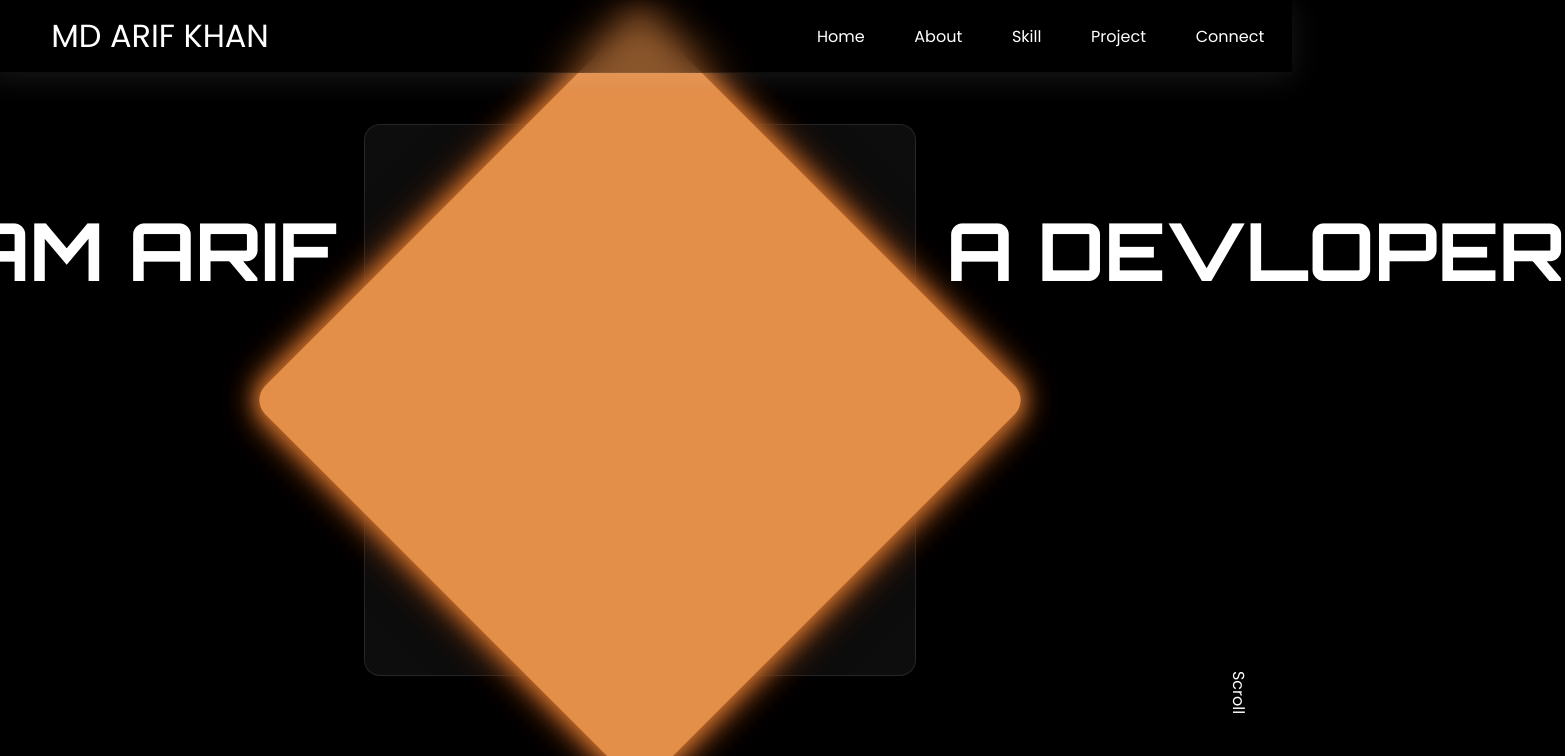
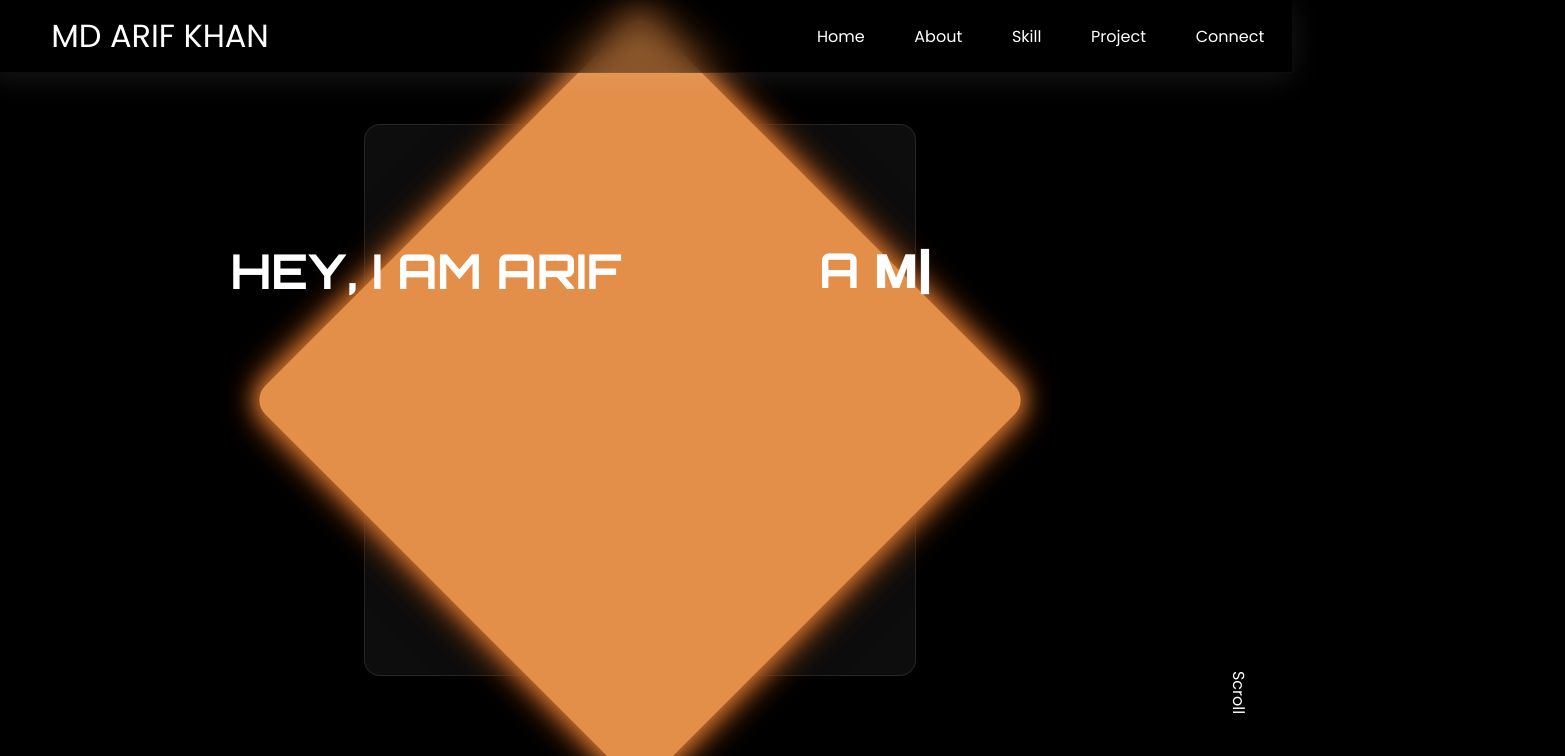
Before and after one commit to Arifkhan2007111/Portfolio, a React (Vite) app in the folder FrontEnd/: page / in a window 1280 px wide. Shown: the top 756 px of the page, 1565 px wide, since content can reach past the window. Built offline with nearby package versions, Linux system fonts and the light colour scheme.

Commit message:
Typewriter effect

```diff
--- a/FrontEnd/package.json
+++ b/FrontEnd/package.json
@@ -17,7 +17,8 @@
     "@fortawesome/react-fontawesome": "^0.2.2",
     "lenis": "^1.3.2",
     "react": "^19.0.0",
-    "react-dom": "^19.0.0"
+    "react-dom": "^19.0.0",
+    "typed.js": "^2.1.0"
   },
   "devDependencies": {
     "@eslint/js": "^9.21.0",
--- a/FrontEnd/src/Components/landing.jsx
+++ b/FrontEnd/src/Components/landing.jsx
@@ -1,5 +1,6 @@
 import React from "react"
 import Lenis from 'lenis'
+import Typed from 'typed.js';
 
 import portfolio from "../assets/Portfolio-img.jpg";
 import influence from "../assets/influenceIQ.mp4";
@@ -21,7 +22,21 @@ const Landing = () => {
 
   requestAnimationFrame(raf);
 
+  const el = React.useRef(null);
 
+  React.useEffect(() => {
+      const typed = new Typed(el.current, {
+        strings: ['DESIGNER', 'DEVELOPER', 'MERN STACK ENTHUSIAST', 'AI/ML LEARNER'],
+        typeSpeed: 150,
+        backSpeed: 100,
+        loop: true
+      });
+
+      return () => {
+        // Destroy Typed instance during cleanup to stop animation
+        typed.destroy();
+      };
+    }, []);
 
   return (
     <>
@@ -61,8 +76,8 @@ const Landing = () => {
         <div className="home">
           <div className="home-div div_1"></div>
           <div className="home-div div_2"></div>
-          <h1 className="home-h1">HEY, I AM ARIF</h1>
-          <h1 className="home-h1">A DEVLOPER</h1>
+          <h1 className="home-f hf">HEY, I AM ARIF</h1>
+          <h1 className="home-f hs">A <span ref={el} /></h1>
         </div>
         <div className="home_scroll">
           <div className="scroll-text">Scroll</div>
--- a/FrontEnd/src/index.css
+++ b/FrontEnd/src/index.css
@@ -38,7 +38,7 @@ body{
     justify-content: space-between;
     align-items: center;
     position: fixed;
-    z-index: 1;
+    z-index: 2;
     background: rgba(0, 0, 0, 0.396);
     backdrop-filter: blur(15px);
     border-bottom: 1px solid rgba(255, 255, 255, 0.05);
@@ -92,6 +92,7 @@ body{
     display: flex;
     justify-content: center;
     align-items: center;
+    position: relative;
 }
 
 .home .home-div{
@@ -135,15 +136,25 @@ body{
     box-shadow: rgba(0, 0, 0, 0.4) 0px 30px 90px;
 }
 
-.home .home-h1{
-    transform: translate(-320px, -150px);
+/* font-family: "Orbitron", sans-serif; */
+/* transform: translate(-320px, -150px); */
+
+.home-f{
     font-family: "Orbitron", sans-serif;
-    font-size: 5rem;
+    font-size: 3rem;
+    position: absolute;
 }
 
-.home .home-h1:nth-last-child(1){
-    transform: translate(290px, -150px);
+.hf{
+    left: 18%;
+    top: 30%;
 }
+
+.hs{
+    left: 64%;
+    top: 29.5%;
+}
+
 
 .home_scroll {
     position: absolute;
```
